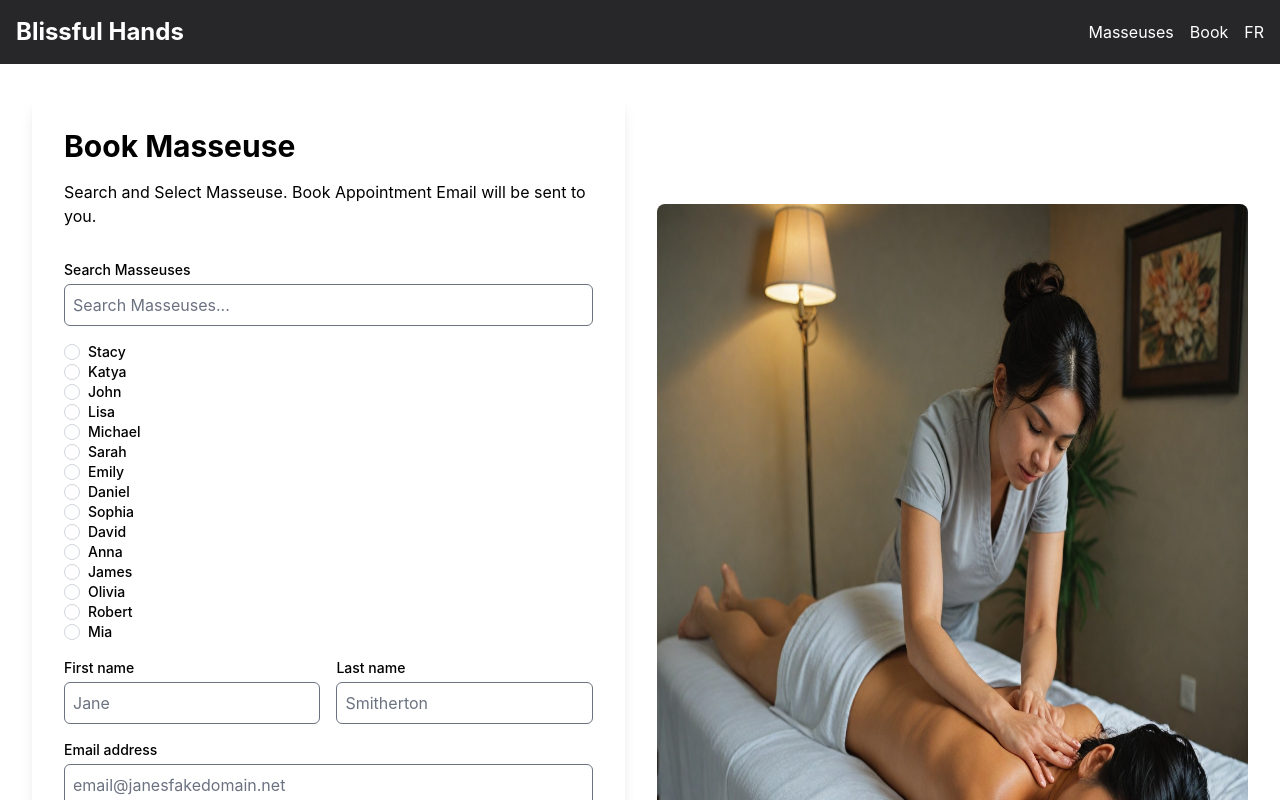
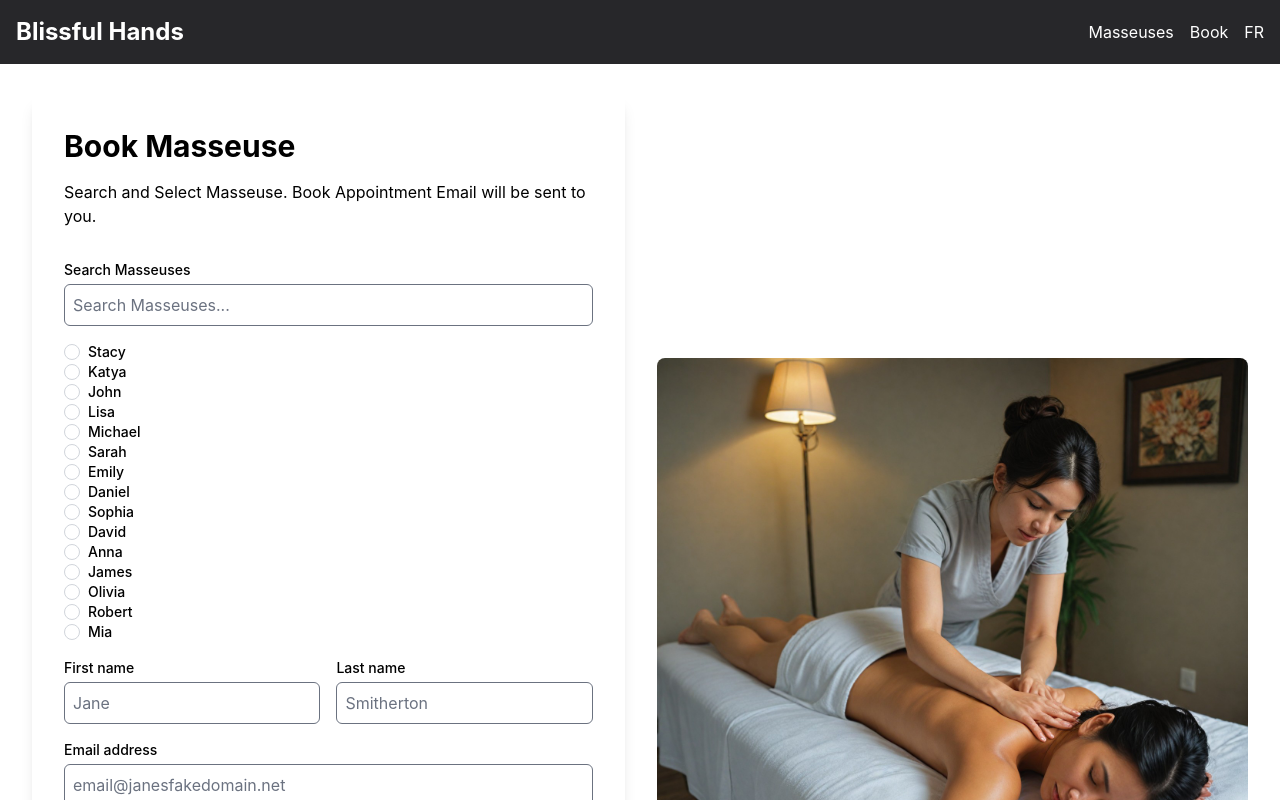
Before and after one commit to TyroneShawn/massage-booking, a React (Create React App) app: page /booking in a window 1280 px wide. Shown: the top 800 px of the page. Built offline with nearby package versions, Linux system fonts and the light colour scheme.

Commit message:
Image Scale

```diff
--- a/src/App.css
+++ b/src/App.css
@@ -28,6 +28,26 @@
   color: #61dafb;
 }
 
+.image-container {
+  display: flex;
+  justify-content: center;
+  align-items: center;
+  width: 100%;
+  height: auto;
+  max-width: 1000px;
+  max-height: 800px;
+  overflow: hidden;
+}
+
+.image-container img {
+  width: 100%;
+  height: auto;
+  max-width: 1000px;
+  max-height: 800px;
+  object-fit: cover;
+}
+
+
 
 @keyframes App-logo-spin {
   from {
--- a/src/components/BookingPage.js
+++ b/src/components/BookingPage.js
@@ -174,7 +174,9 @@ function BookingPage() {
           </form>
         </div>
         <div className="w-full md:w-1/2">
-          <img src={selectedMasseuse?.image ?? "/img/Masseuse.jpg"} alt="Masseuse giving a massage" className="rounded-t-lg w-full h-auto" style={{ width: '900px', height: '900px' }}  />
+          <div className="image-container">
+          <img src={selectedMasseuse?.image ?? "/img/Masseuse.jpg"} alt="Masseuse giving a massage" className="rounded-t-lg"  />
+          </div>
           {selectedMasseuse && (
             <div className="bg-card p-4 mt-4 rounded-lg shadow-lg">
               <h3 className="text-xl font-semibold">{selectedMasseuse.name}</h3>
@@ -185,6 +187,7 @@ function BookingPage() {
               <p><strong>Available Times:</strong> {selectedMasseuse.availableTimes.join(', ')}</p>
             </div>
           )}
+
         </div>
       </main>
     </div>
--- a/src/components/HomePage.js
+++ b/src/components/HomePage.js
@@ -32,70 +32,70 @@ function HomePage() {
 
       <section className="py-16 px-8 grid grid-cols-1 md:grid-cols-5 gap-8">
         <div className="bg-card p-4 rounded-lg shadow">
-          <img src="/img/swedmass.jpg" alt="Swedish Massage" className="rounded-t-lg w-full h-auto" style={{ width: '400px', height: '400px' }} />
+          <img src="/img/swedmass.jpg" alt="Swedish Massage" className="rounded-t-lg w-full h-auto" style={{ width: '400px', height: '250px' }} />
           <h3 className="text-xl font-semibold mt-4">{t('Swedish Massage')}</h3>
           <p className="text-muted-foreground dark:text-primary-foreground">
             {t("Swedish massage is a gentle type of full-body massage that’s ideal for people who: are new to massage, have a lot of tension, are sensitive to touch. It can help release muscle knots and it’s also a good choice for when you want to fully relax during a massage.")}
           </p>
         </div>
         <div className="bg-card p-4 rounded-lg shadow">
-          <img src="/img/Aromatherapy.jpg" alt="Aromatherapy" className="rounded-t-lg w-full h-auto" style={{ width: '400px', height: '400px' }} />
+          <img src="/img/Aromatherapy.jpg" alt="Aromatherapy" className="rounded-t-lg w-full h-auto" style={{ width: '400px', height: '250px' }} />
           <h3 className="text-xl font-semibold mt-4">{t('Aromatherapy Massage')}</h3>
           <p className="text-muted-foreground dark:text-primary-foreground">
             {t('Aromatherapy massage is a full-body massage that combines massage therapy with essential oils. Aromatherapy is thought to have many benefits, including: reducing stress and anxiety, reducing muscle tension, and easing pain.')}
           </p>
         </div>
         <div className="bg-card p-4 rounded-lg shadow">
-          <img src="/img/deep.jpg" alt="Deep Tissue Massage" className="rounded-t-lg w-full h-auto" style={{ width: '400px', height: '400px' }} />
+          <img src="/img/deep.jpg" alt="Deep Tissue Massage" className="rounded-t-lg w-full h-auto" style={{ width: '400px', height: '250px' }} />
           <h3 className="text-xl font-semibold mt-4">{t('Deep Tissue Massage')}</h3>
           <p className="text-muted-foreground dark:text-primary-foreground">
             {t('Deep tissue massage is a massage technique that’s mainly used to treat musculoskeletal issues, such as strains and sports injuries. It involves applying sustained pressure using slow, deep strokes to target the inner layers of your muscles and connective tissues.')}
           </p>
         </div>
         <div className="bg-card p-4 rounded-lg shadow">
-          <img src="/img/hotstone.png" alt="Hot Stone Massage" className="rounded-t-lg w-full h-auto" style={{ width: '400px', height: '400px' }} />
+          <img src="/img/hotstone.png" alt="Hot Stone Massage" className="rounded-t-lg w-full h-auto" style={{ width: '400px', height: '250px' }} />
           <h3 className="text-xl font-semibold mt-4">{t('Hot Stone Massage')}</h3>
           <p className="text-muted-foreground dark:text-primary-foreground">
             {t('Hot stone massage is used to help you relax and ease tense muscles and damaged soft tissues throughout your body. During a hot stone massage, smooth, flat, heated stones are placed on specific parts of your body.')}
           </p>
         </div>
         <div className="bg-card p-4 rounded-lg shadow">
-          <img src="/img/Shiatsu.jpg" alt="Shiatsu Massage" className="rounded-t-lg w-full h-auto" style={{ width: '400px', height: '400px' }} />
+          <img src="/img/Shiatsu.jpg" alt="Shiatsu Massage" className="rounded-t-lg w-full h-auto" style={{ width: '400px', height: '250px' }} />
           <h3 className="text-xl font-semibold mt-4">Shiatsu Massage</h3>
           <p className="text-muted-foreground dark:text-primary-foreground">
             {t('Shiatsu massage is a form of Japanese bodywork that uses kneading, pressing, soothing, tapping, and stretching techniques and is performed without oils through light, comfortable clothing.')}
           </p>
         </div>
         <div className="bg-card p-4 rounded-lg shadow">
-          <img src="/img/thaimass.jpg" alt="Thai Massage" className="rounded-t-lg w-full h-auto" style={{ width: '400px', height: '400px' }} />
+          <img src="/img/thaimass.jpg" alt="Thai Massage" className="rounded-t-lg w-full h-auto" style={{ width: '400px', height: '250px' }} />
           <h3 className="text-xl font-semibold mt-4">{t('Thai Massage')}</h3>
           <p className="text-muted-foreground dark:text-primary-foreground">
             {t('Thai massage is more energizing and rigorous than more classic forms of massage. Thai massage is also called Thai yoga massage because the therapist uses their hands, knees, legs, and feet to move you into a series of yoga-like stretches.')}
           </p>
         </div>
         <div className="bg-card p-4 rounded-lg shadow">
-          <img src="/img/prenatal.jpeg" alt="Prenatal Massage" className="rounded-t-lg w-full h-auto" style={{ width: '400px', height: '400px' }} />
+          <img src="/img/prenatal.jpeg" alt="Prenatal Massage" className="rounded-t-lg w-full h-auto" style={{ width: '400px', height: '250px' }} />
           <h3 className="text-xl font-semibold mt-4">{t('Prenatal Massage')}</h3>
           <p className="text-muted-foreground dark:text-primary-foreground">
             {t('Prenatal massage is a therapeutic bodywork that focuses on the special needs of the mother-to-be as her body goes through the dramatic changes of pregnancy. It helps to reduce stress, decrease swelling, relieve aches and pains, and reduce anxiety and depression.')}
           </p>
         </div>
         <div className="bg-card p-4 rounded-lg shadow">
-          <img src="/img/reflexology.jpg" alt="Reflexology" className="rounded-t-lg w-full h-auto" style={{ width: '400px', height: '400px' }} />
+          <img src="/img/reflexology.jpg" alt="Reflexology" className="rounded-t-lg w-full h-auto" style={{ width: '400px', height: '250px' }} />
           <h3 className="text-xl font-semibold mt-4">{t('Reflexology')}</h3>
           <p className="text-muted-foreground dark:text-primary-foreground">
             {t('Reflexology involves applying different amounts of pressure to the feet, hands, and ears. It’s based on a theory that these body parts are connected to certain organs and body systems.')}
           </p>
         </div>
         <div className="bg-card p-4 rounded-lg shadow">
-          <img src="/img/sportsmass.jpg" alt="Sports Massage" className="rounded-t-lg w-full h-auto" style={{ width: '400px', height: '400px' }} />
+          <img src="/img/sportsmass.jpg" alt="Sports Massage" className="rounded-t-lg w-full h-auto" style={{ width: '400px', height: '250px' }} />
           <h3 className="text-xl font-semibold mt-4">{t('Sports Massage')}</h3>
           <p className="text-muted-foreground dark:text-primary-foreground">
             {t('Sports massage is designed to help athletes before, during, and after training or sporting events. It can be used to promote flexibility and help prevent injuries, as well as to treat injuries such as sprains, strains, and tendonitis.')}
           </p>
         </div>
         <div className="bg-card p-4 rounded-lg shadow">
-          <img src="/img/trigger.jpg" alt="Trigger Point Massage" className="rounded-t-lg w-full h-auto" style={{ width: '400px', height: '400px' }} />
+          <img src="/img/trigger.jpg" alt="Trigger Point Massage" className="rounded-t-lg w-full h-auto" style={{ width: '400px', height: '250px' }} />
           <h3 className="text-xl font-semibold mt-4">{t('Trigger Point Massage')}</h3>
           <p className="text-muted-foreground dark:text-primary-foreground">
             {t('Trigger point massage is best suited for people who have injuries, chronic pain, or a specific issue or condition. Sometimes areas of tightness in the muscle tissues, known as trigger points, can cause pain in other parts of the body.')}
```
